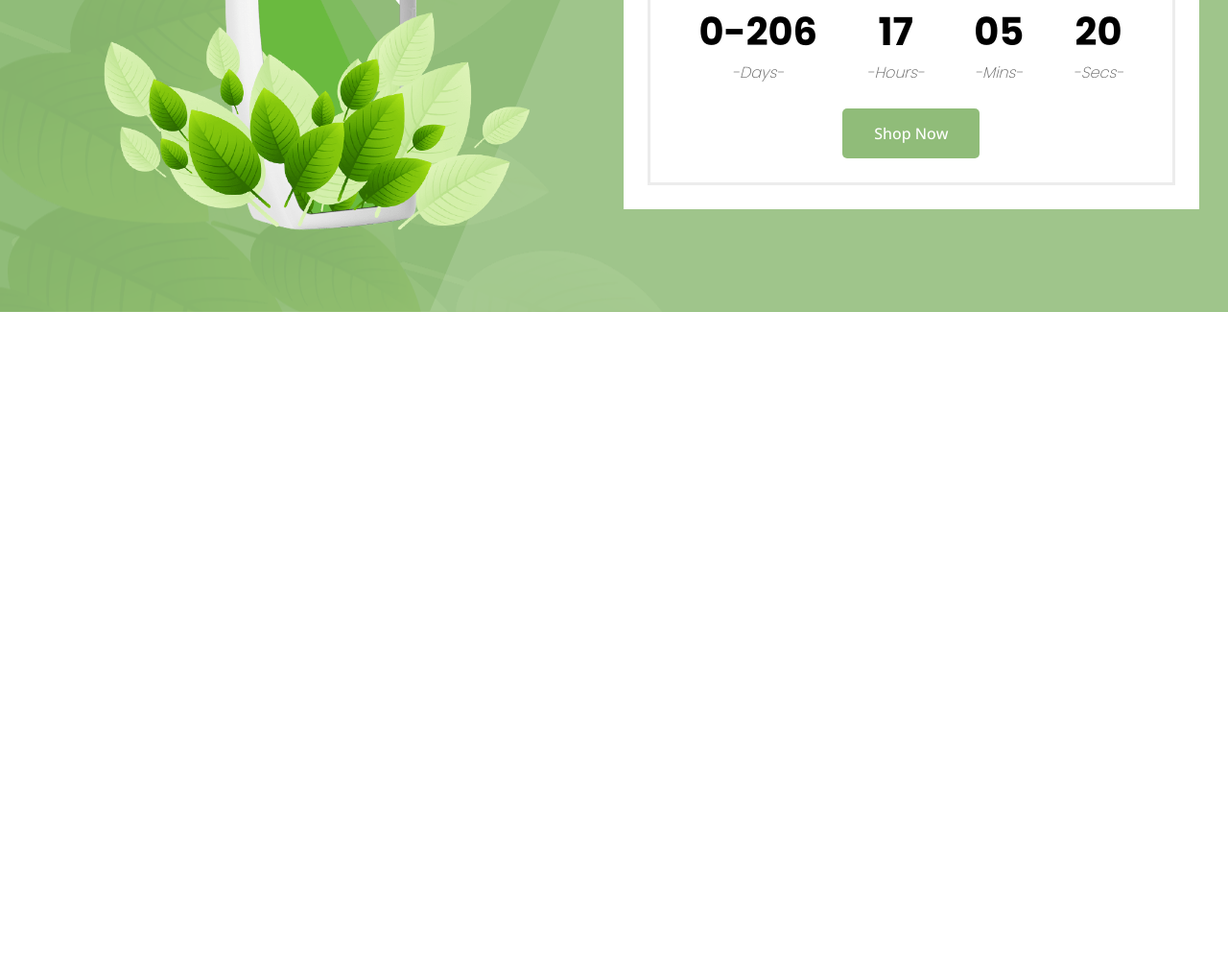
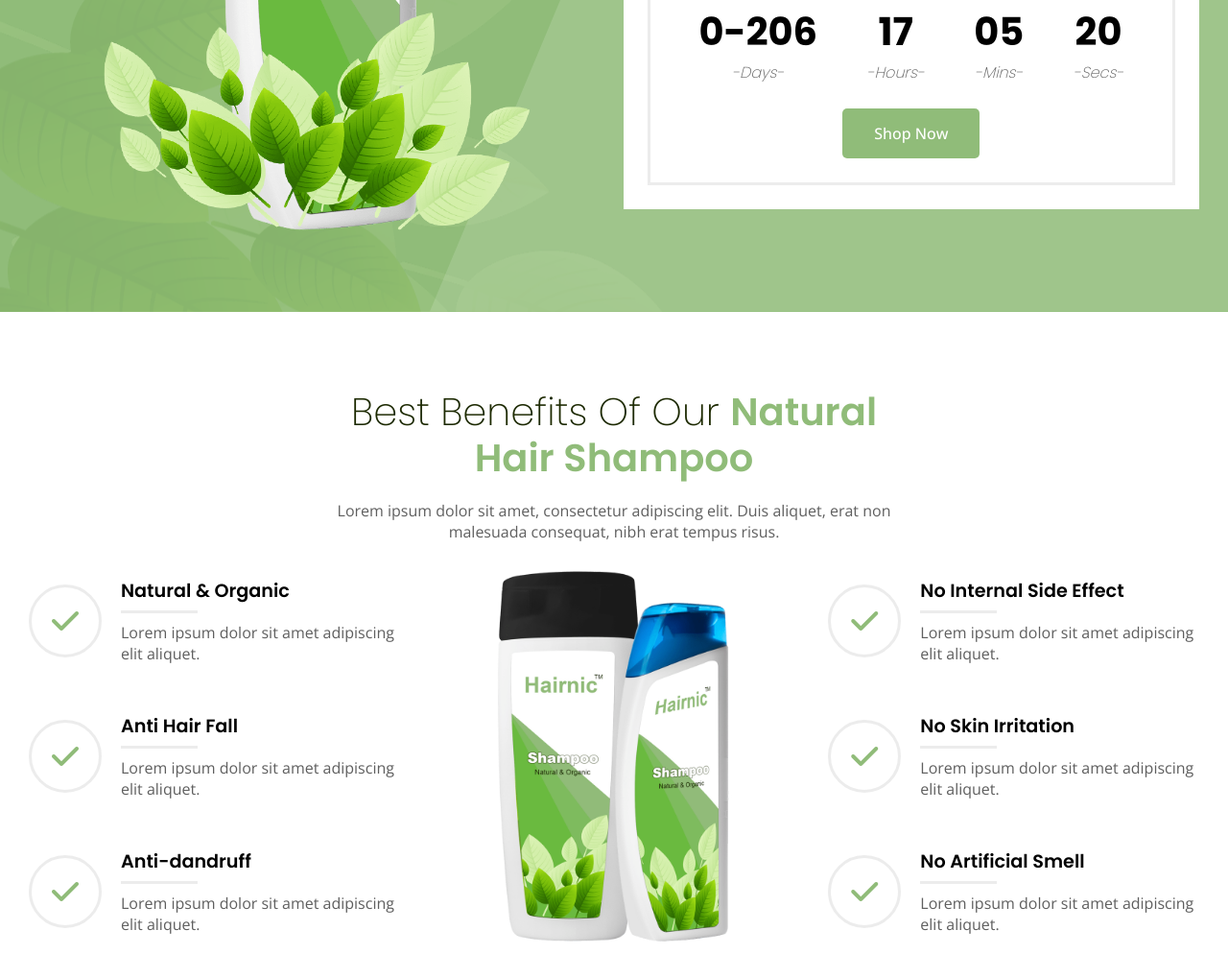
Before and after one commit to NouzNoushad/Html_Css_Websites, a plain HTML site: page shampoo_site/index.html in a window 1280 px wide. Shown: the part 2359-3378 px from the top of the page at 96% size. Before the commit the page ends 2684 px from the top, so only its background shows below. Drawn offline with nearby package versions, Linux system fonts and the light colour scheme.

Commit message:
features section

```diff
--- a/shampoo_site/css/style.css
+++ b/shampoo_site/css/style.css
@@ -13,6 +13,7 @@
     --sublink-color: #F5F5F5;
     --sublink-dark-color: #e0e0e0;
     --p-color: #5f5f5f;
+    --border-color: rgba(212, 212, 212, 0.438);
 }
 
 * {
@@ -38,6 +39,12 @@ button {
     outline: none;
     border: none;
     cursor: pointer;
+}
+
+img {
+    height: 100%;
+    width: 100%;
+    object-fit: cover;
 }
 
 .container {
@@ -283,12 +290,6 @@ main::before,
     height: 100%;
 }
 
-.home-img img {
-    width: 100%;
-    height: 100%;
-    object-fit: cover;
-}
-
 /* About Section */
 
 .about .about-content .about-boxes {
@@ -355,12 +356,6 @@ main::before,
     width: 50%;
 }
 
-.about-img img {
-    height: 100%;
-    width: 100%;
-    object-fit: cover;
-}
-
 .about-description .about-product {
     width: 50%;
     font-family: var(--open-font);
@@ -404,12 +399,6 @@ main::before,
     width: 50%;
 }
 
-.offer-img img {
-    height: 100%;
-    width: 100%;
-    object-fit: cover;
-}
-
 .offer-content .offer-box {
     width: 50%;
     background-color: var(--white-color);
@@ -417,7 +406,7 @@ main::before,
 }
 
 .offer-box .offer-card .border {
-    border: 3px solid rgba(212, 212, 212, 0.438);
+    border: 3px solid var(--border-color);
     padding: 25px;
     display: flex;
     flex-direction: column;
@@ -481,6 +470,99 @@ main::before,
     font-style: italic;
     color: var(--p-color);
     font-family: var(--normal-font);
+}
+
+/* Features Section */
+
+.main-title {
+    text-align: center;
+    max-width: 600px;
+    margin: 0 auto;
+}
+
+.main-title h2 {
+    font-size: 2.5rem;
+    font-weight: 600;
+    font-family: var(--normal-font);
+    color: var(--appbar-color);
+    line-height: 3rem;
+}
+
+.main-title span {
+    font-weight: 400;
+    color: var(--dark-color);
+}
+
+.main-title p {
+    margin: 20px 0;
+    color: var(--p-color);
+    font-family: var(--open-font);
+}
+
+.features .features-items {
+    margin-top: 30px;
+    display: flex;
+    align-items: center;
+    justify-content: space-between;
+    row-gap: 20px;
+}
+
+.features-items .features-item {
+    width: calc(100% / 3 - 20px);
+    display: flex;
+    flex-direction: column;
+    row-gap: 50px;
+}
+
+.features-item li {
+    display: flex;
+    align-items: center;
+    justify-content: center;
+    gap: 20px;
+}
+
+.features-item .check-box {
+    position: relative;
+    padding: 35px;
+    border-radius: 50%;
+    border: 3px solid var(--border-color);
+}
+
+.features-item .check-box i {
+    position: absolute;
+    top: 50%;
+    left: 50%;
+    padding: 20px;
+    transform: translate(-50%, -50%);
+    font-size: 2rem;
+    font-weight: 900;
+    color: var(--appbar-color);
+}
+
+.features-item .features-details {
+    font-family: var(--normal-font);
+}
+
+.features-details h3 {
+    position: relative;
+    font-size: 1.2rem;
+    font-weight: 600;
+    margin-bottom: 18px;
+}
+
+.features-details h3::before {
+    position: absolute;
+    content: "";
+    top: 35px;
+    left: 0px;
+    height: 3px;
+    width: 80px;
+    background-color: var(--border-color);
+}
+
+.features-details p {
+    font-family: var(--open-font);
+    color: var(--p-color);
 }
 
 /* Media Queries */
@@ -574,6 +656,19 @@ main::before,
     .timer-row .offer-time h2 {
         font-size: 2rem;
     }
+
+    .main-title h2 {
+        font-size: 2.2rem;
+    }
+
+    .features .features-items {
+        flex-direction: column;
+        row-gap: 50px;
+    }
+
+    .features-items .features-item {
+        width: 100%;
+    }
 }
 
 @media screen and (max-width: 760px) {
@@ -611,4 +706,8 @@ main::before,
     .timer-row .offer-time h2 {
         font-size: 1.8rem;
     }
+
+    .main-title h2 {
+        font-size: 2rem;
+    }
 }
--- a/shampoo_site/index.html
+++ b/shampoo_site/index.html
@@ -163,6 +163,86 @@
             </div>
         </div>
      </section>
+     <!-- Offer Section End -->
+
+     <!-- Features Section -->
+
+     <section class="features" id="features">
+        <div class="container">
+            <div class="main-title">
+                <h2>
+                    <span class="main-thin">Best Benefits Of Our </span>
+                    Natural Hair Shampoo
+                </h2>
+                <p>
+                    Lorem ipsum dolor sit amet, consectetur adipiscing elit. Duis aliquet, erat non malesuada consequat, nibh erat tempus risus.
+                </p>
+            </div>
+            <div class="features-items">
+                <ul class="features-item">
+                    <li>
+                        <div class="check-box">
+                            <i class="fa-solid fa-check"></i>
+                        </div>
+                        <div class="features-details">
+                            <h3>Natural & Organic</h3>
+                            <p>Lorem ipsum dolor sit amet adipiscing elit aliquet.</p>
+                        </div>
+                    </li>
+                    <li>
+                        <div class="check-box">
+                            <i class="fa-solid fa-check"></i>
+                        </div>
+                        <div class="features-details">
+                            <h3>Anti Hair Fall</h3>
+                            <p>Lorem ipsum dolor sit amet adipiscing elit aliquet.</p>
+                        </div>
+                    </li>
+                    <li>
+                        <div class="check-box">
+                            <i class="fa-solid fa-check"></i>
+                        </div>
+                        <div class="features-details">
+                            <h3>Anti-dandruff</h3>
+                            <p>Lorem ipsum dolor sit amet adipiscing elit aliquet.</p>
+                        </div>
+                    </li>
+                </ul>
+                <div class="features-item">
+                    <img src="img/shampoo.png" alt="">
+                </div>
+                <ul class="features-item">
+                    <li>
+                        <div class="check-box">
+                            <i class="fa-solid fa-check"></i>
+                        </div>
+                        <div class="features-details">
+                            <h3>No Internal Side Effect</h3>
+                            <p>Lorem ipsum dolor sit amet adipiscing elit aliquet.</p>
+                        </div>
+                    </li>
+                    <li>
+                        <div class="check-box">
+                            <i class="fa-solid fa-check"></i>
+                        </div>
+                        <div class="features-details">
+                            <h3>No Skin Irritation</h3>
+                            <p>Lorem ipsum dolor sit amet adipiscing elit aliquet.</p>
+                        </div>
+                    </li>
+                    <li>
+                        <div class="check-box">
+                            <i class="fa-solid fa-check"></i>
+                        </div>
+                        <div class="features-details">
+                            <h3>No Artificial Smell</h3>
+                            <p>Lorem ipsum dolor sit amet adipiscing elit aliquet.</p>
+                        </div>
+                    </li>
+                </ul>
+            </div>
+        </div>
+     </section>
 
     <script src="js/script.js"></script>
 </body>
```
